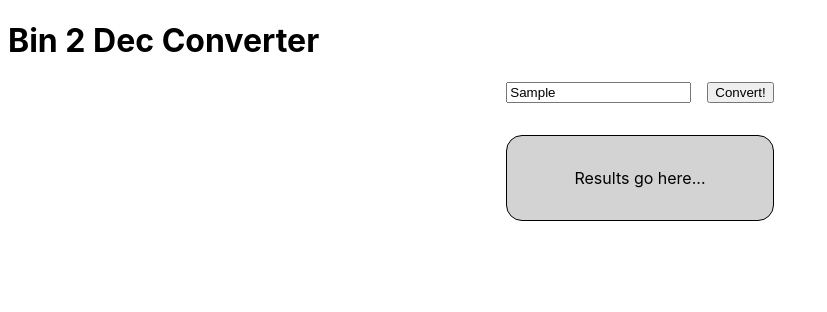
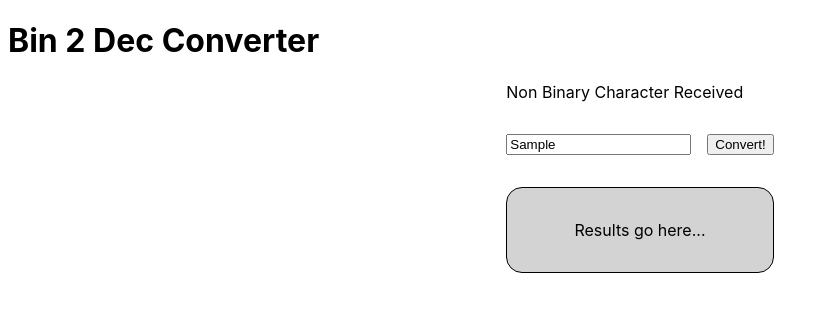
Before and after one commit to otislambert/bin2dec, a React (Vite) app: page / in a window 1280 px wide. Both pictures are taken after typing "Sample" into the empty fields and a click on the button "Convert!". Shown: the top 312 px of the page, without its empty margins (0-827 px from the left). Built offline with nearby package versions, Linux system fonts and the light colour scheme.

Commit message:
feat(Content): add input validation.

```diff
--- a/src/components/Content.tsx
+++ b/src/components/Content.tsx
@@ -1,12 +1,29 @@
+import { useEffect, useState } from 'react';
+import { validateInput } from '../utils/validate';
+
 export default function Content() {
+	const [input, setInput] = useState<string>();
+	const [result, setResult] = useState<number>();
+	const [errorMessage, setErrorMessage] = useState<string>();
+
+	useEffect(() => {
+		if (input) {
+			const valid = validateInput(input);
+			if (!valid) setErrorMessage('Non Binary Character Received');
+		}
+	}, [input]);
+
 	return (
 		<main data-testid='main-element'>
 			<div className='centered'>
+				{errorMessage && <div>{errorMessage}</div>}
 				<div className='input-container' data-testid='input-container'>
 					<input
 						type='text'
+						value={input}
 						placeholder='Binary String'
 						data-testid='input-node'
+						onChange={(e) => setInput(e.target.value)}
 					/>
 					<button data-testid='convert-button'>Convert!</button>
 				</div>
--- /dev/null
+++ b/src/utils/validate.ts
@@ -0,0 +1,6 @@
+function validateInput(str: string): boolean {
+	if (str.match(/^[01]+$/)) return true;
+	return false;
+}
+
+export { validateInput };
```
